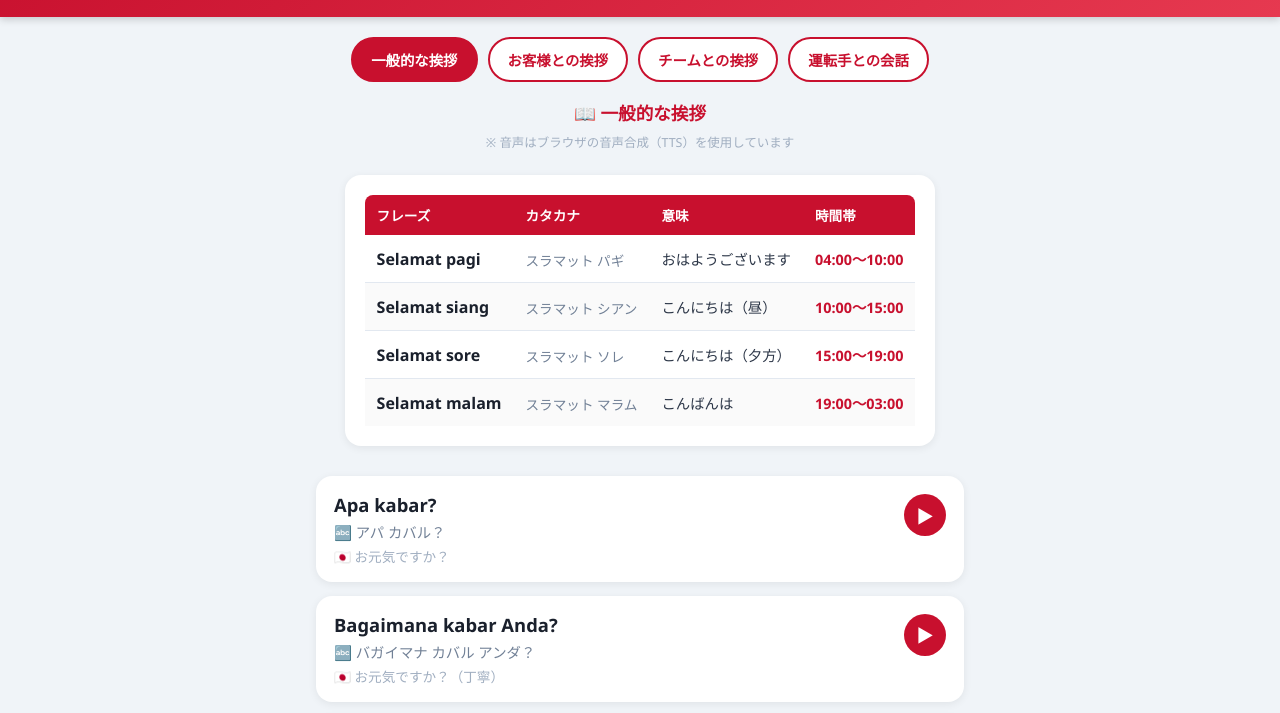
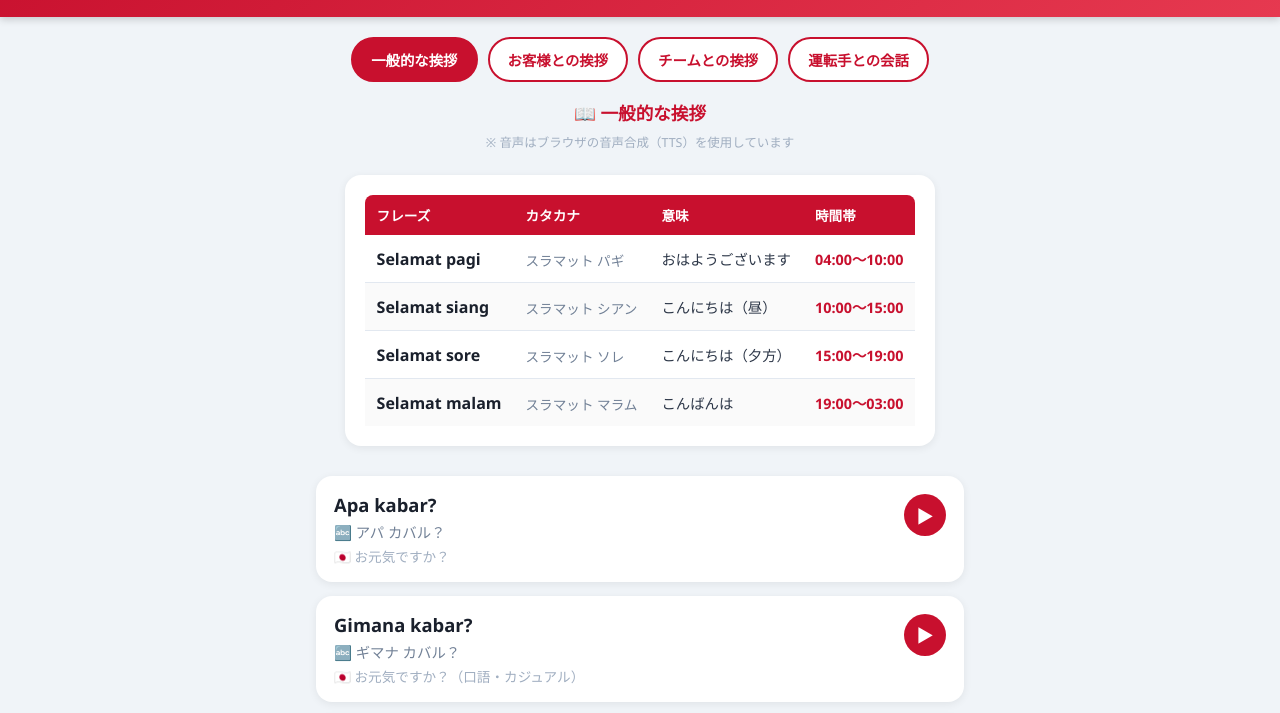
Before and after one commit to nobunby-max/bahasa-kaiwa, a plain HTML site: page bahasa/index.html in a window 1280 px wide. Shown: the part 86-799 px from the top of the page. Drawn offline with Linux system fonts and the light colour scheme.

Commit message:
Gimana kabar?を追加

```diff
--- a/bahasa/index.html
+++ b/bahasa/index.html
@@ -206,6 +206,7 @@ const genres = [
     ],
     phrases: [
       { bahasa: "Apa kabar?", katakana: "アパ カバル？", japanese: "お元気ですか？" },
+      { bahasa: "Gimana kabar?", katakana: "ギマナ カバル？", japanese: "お元気ですか？（口語・カジュアル）" },
       { bahasa: "Bagaimana kabar Anda?", katakana: "バガイマナ カバル アンダ？", japanese: "お元気ですか？（丁寧）" },
       { bahasa: "Baik, terima kasih.", katakana: "バイク、トゥリマ カシ", japanese: "元気です、ありがとう。" },
       { bahasa: "Baik baik saja.", katakana: "バイク バイク サジャ", japanese: "元気です。（普通）" },
```
